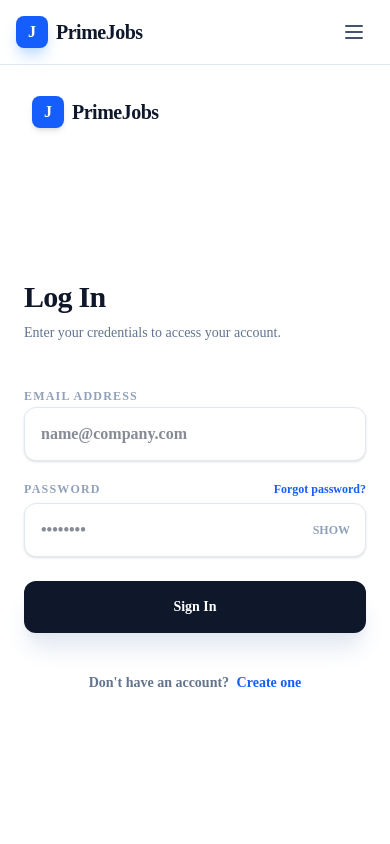
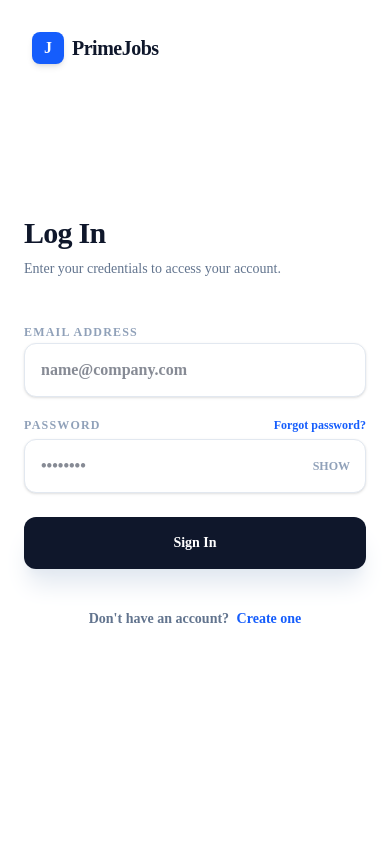
Before and after one commit to Hariom88/Job-Portal, a React (Vite) app in the folder frontend/: page /login in a window 390 px wide. Shown: the top 844 px of the page. Built offline with nearby package versions, Linux system fonts and the light colour scheme.

Commit message:
Fix: Hide Navbar and Footer on Auth pages to prevent layout duplication on mobile

```diff
--- a/frontend/src/App.jsx
+++ b/frontend/src/App.jsx
@@ -48,13 +48,14 @@ function AppContent() {
   if (loading) return null;
 
   const isInsideAdmin = pathname.startsWith('/admin');
+  const isAuthPage = ['/login', '/signup', '/forgot-password', '/reset-password'].includes(pathname);
 
   return (
-    <div className={`min-h-screen font-['Outfit'] ${!isInsideAdmin ? 'bg-slate-50 pt-16' : 'bg-white'}`}>
+    <div className={`min-h-screen font-['Outfit'] ${(!isInsideAdmin && !isAuthPage) ? 'bg-slate-50 pt-16' : 'bg-white'}`}>
       <ScrollToTop />
 
-      {/* Hide global Navbar/Footer if inside Admin Panel */}
-      {!isInsideAdmin && <Navbar />}
+      {/* Hide global Navbar if inside Admin Panel or Auth Pages */}
+      {(!isInsideAdmin && !isAuthPage) && <Navbar />}
 
       <Routes>
         {/* PUBLIC ROUTES */}
@@ -91,7 +92,7 @@ function AppContent() {
         <Route path="*" element={<Navigate to={user ? "/" : "/login"} replace />} />
       </Routes>
 
-      {!isInsideAdmin && (
+      {(!isInsideAdmin && !isAuthPage) && (
         <footer className="mt-20 border-t border-slate-200 bg-white">
           <div className="max-w-7xl mx-auto px-4 py-12 grid grid-cols-1 md:grid-cols-4 gap-12 text-center md:text-left">
             <div className="col-span-1 md:col-span-2 space-y-4">
```
